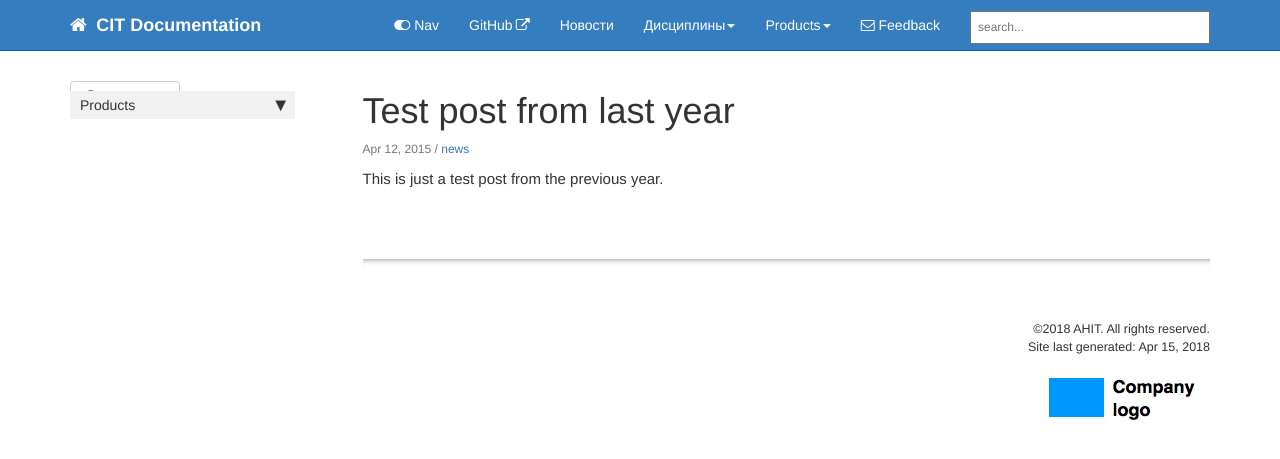
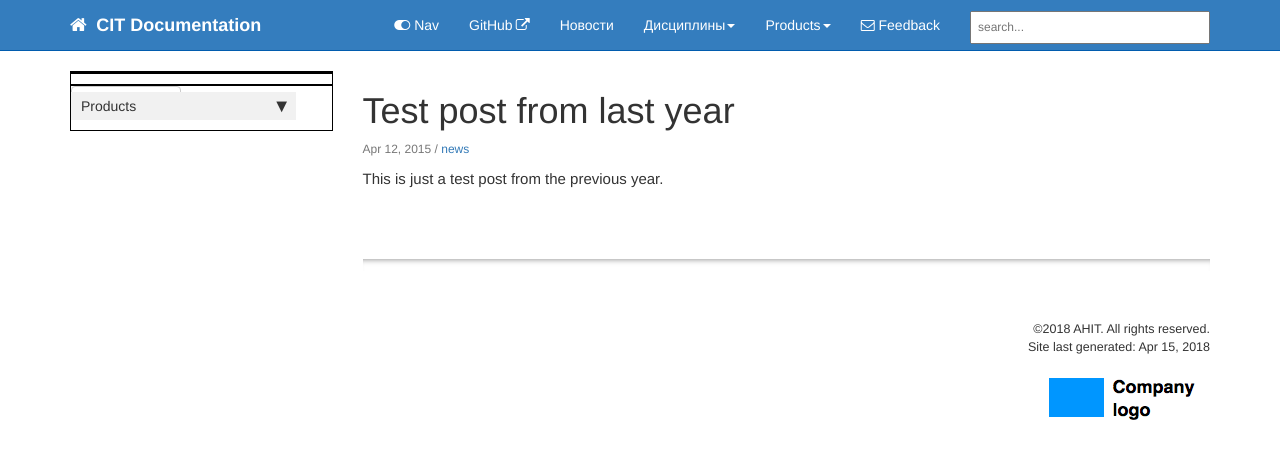
Before and after one commit to citDocs/citDocs.github.io, a Jekyll site: the page built from _posts/2015-04-12-test-post-last-year.md, in a window 1280 px wide. Shown: the top 459 px of the page. Built offline with Jekyll 4.4.1, drawn with Linux system fonts in a browser that asks for light colours; nearby versions of some CDN libraries; comment, search, counter and statistics services are not loaded.

Commit message:
Update customstyles.css

```diff
--- a/css/customstyles.css
+++ b/css/customstyles.css
@@ -1,6 +1,9 @@
 body {
     font-size:15px;
 }
+
+.br {
+    border: 1px solid black;}
 
 .bs-callout {
     padding: 20px;
```
